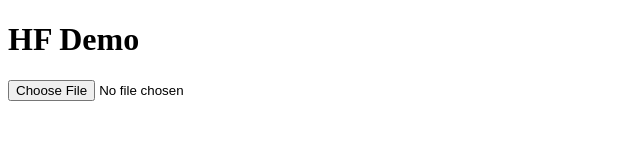
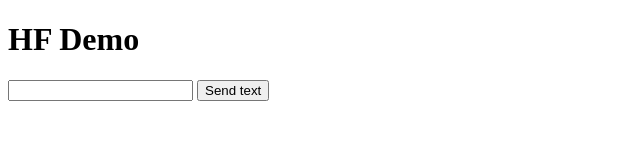
Before and after one commit to MarcusAGray/HF_demo, a plain HTML site: page index.html in a window 1280 px wide. Shown: the whole page, without its empty margins (0-640 px from the left). Drawn offline with Linux system fonts and the light colour scheme.

Commit message:
Update index.html

```diff
--- a/index.html
+++ b/index.html
@@ -8,7 +8,8 @@
 </head>
 <body>
   <h1>HF Demo</h1>
-  <input id="textInput" type="file">
+  <input id="textInput" type="text">
+  <button id="btn">Send text</button>
   <div id="results"></div>
   <script>
 
@@ -28,7 +29,8 @@
       reader.addEventListener('load', () => loaded(reader))
       // reader.readAsDataURL(textInput.files[0]);
     }
-    textInput.addEventListener('input', read);
+    // textInput.addEventListener('input', read);
+    btn.addEventListener('click', read)
 
   </script>
 
```
